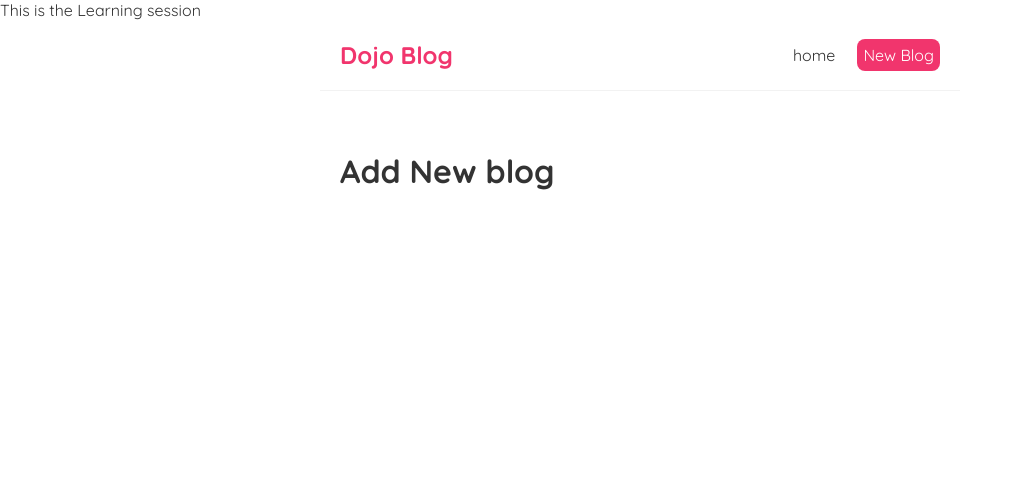
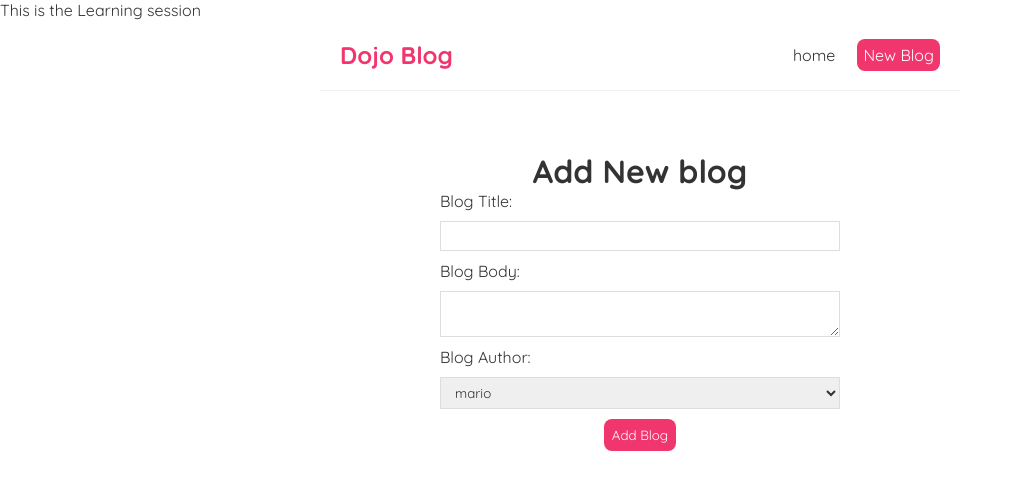
Before and after one commit to Ifansyfiq/React, a React (Create React App) app in the folder FirstCode/dojo-blog/: page /create in a window 1280 px wide. Shown: the top 490 px of the page, without its empty margins (0-1019 px from the left). Built offline with nearby package versions, Linux system fonts and the light colour scheme.

Commit message:
Controlled Inputs (forms)

```diff
--- a/FirstCode/dojo-blog/src/Create.js
+++ b/FirstCode/dojo-blog/src/Create.js
@@ -1,7 +1,26 @@
+import { useState } from "react";
+
 const Create = () => {
+    const [Title, setTitle] = useState('');
+    const [Body, setBody] = useState('');
+    const [Author, setAuthor] = useState('');
+
     return (
+
         <div className="create">
             <h1>Add New blog</h1>
+            <form>
+                <label>Blog Title:</label>
+                <input type={Text} required value={Title} onChange = {(e) => setTitle(e.target.value)} ></input>
+                <label>Blog Body:</label>
+                <textarea required value={Body} onChange = {(e) => setBody(e.target.value)}></textarea>
+                <label>Blog Author:</label>
+                <select value={Author} onChange = {(e) => setAuthor(e.target.value)}>
+                    <option value="mario">mario</option>
+                    <option value="yoshi">yoshi</option>
+                </select>
+                <button>Add Blog</button>
+            </form>
         </div>
      );
 }
--- a/FirstCode/dojo-blog/src/index.css
+++ b/FirstCode/dojo-blog/src/index.css
@@ -53,6 +53,7 @@
   text-decoration: none;
 }
 
+/* blog details page */
 .blog-BlogDetails h2{
   font-size: 20px;
   color: #f1356d;
@@ -69,3 +70,35 @@
   border-radius: 8px;
   cursor: pointer;
 }
+
+/* create new blog form */
+.create {
+  max-width: 400px;
+  margin: 0 auto;
+  text-align: center;
+}
+.create label {
+  text-align: left;
+  display: block;
+}
+.create h2 {
+  font-size: 20px;
+  color: #f1356d;
+  margin-bottom: 30px;
+}
+.create input, .create textarea, .create select {
+  width: 100%;
+  padding: 6px 10px;
+  margin: 10px 0;
+  border: 1px solid #ddd;
+  box-sizing: border-box;
+  display: block;
+}
+.create button {
+  background: #f1356d;
+  color: #fff;
+  border: 0;
+  padding: 8px;
+  border-radius: 8px;
+  cursor: pointer;
+}
```
